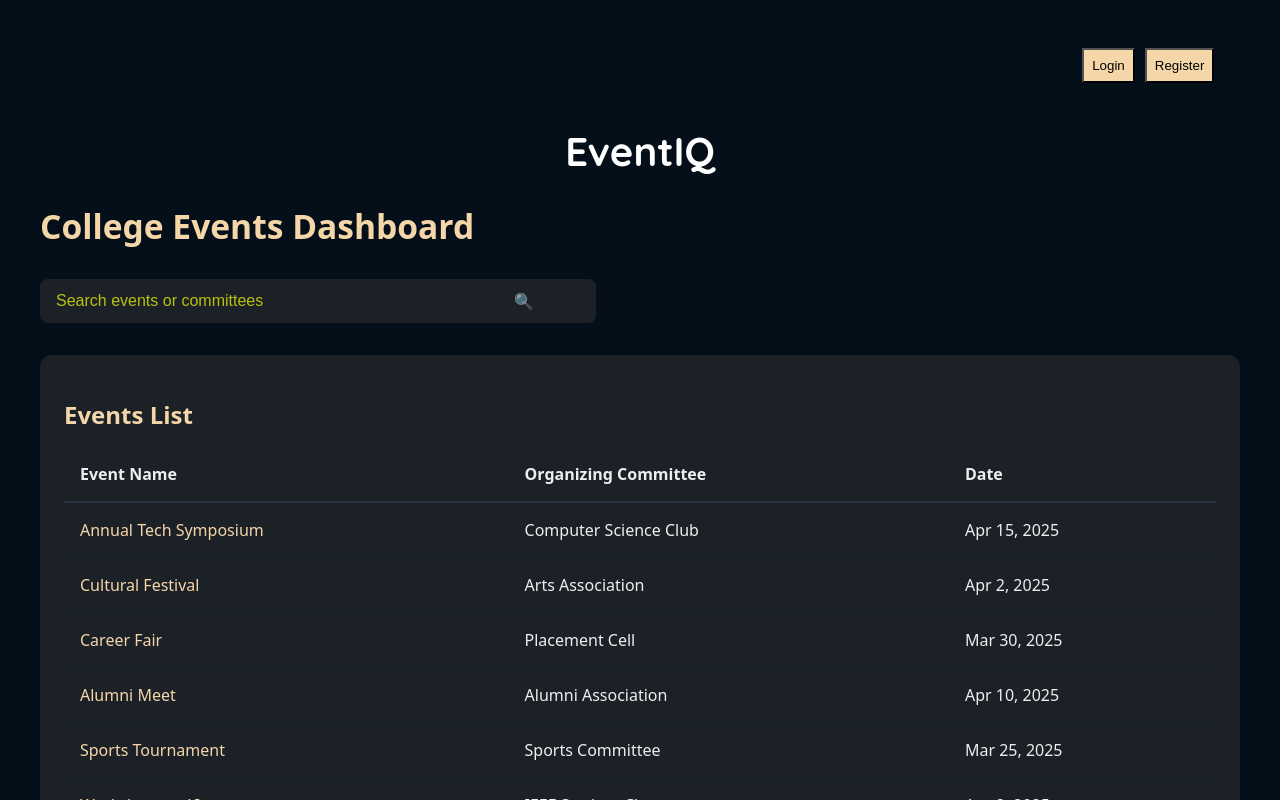
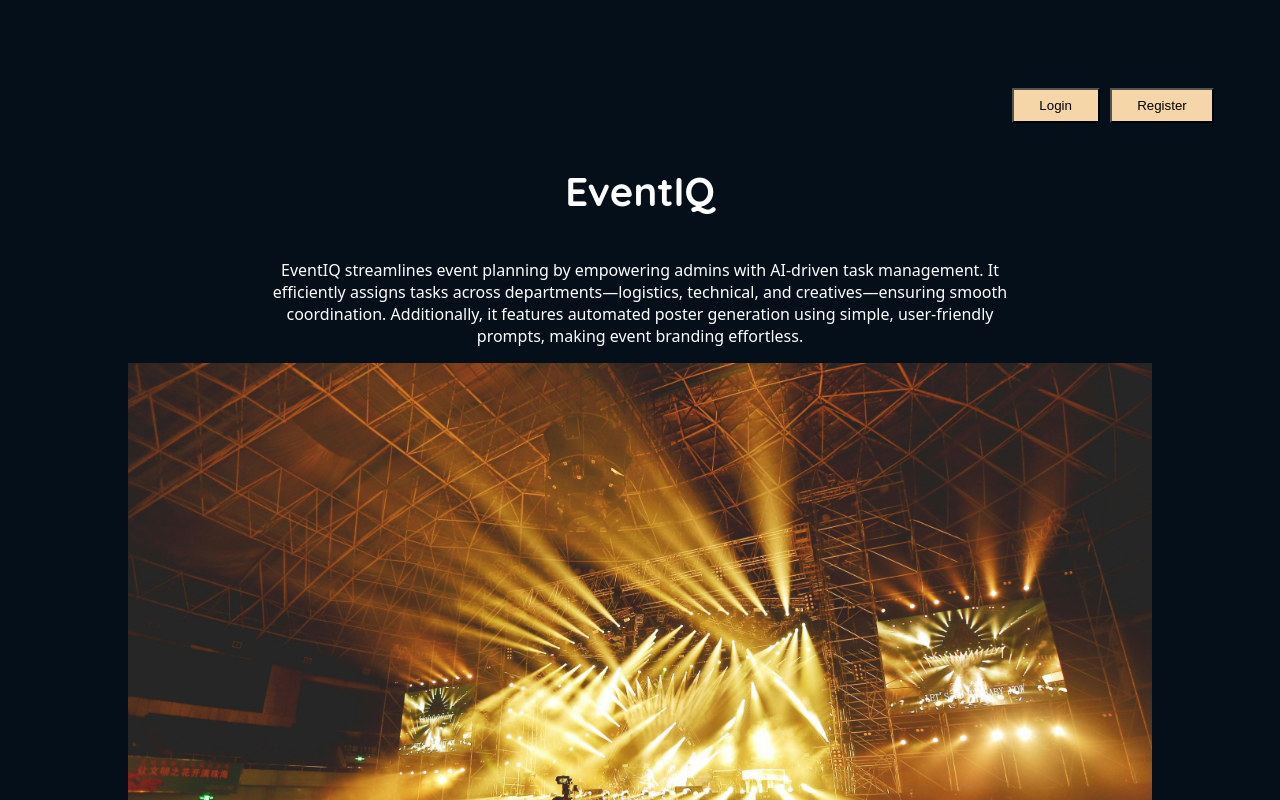
Before and after one commit to Samyak-Vishrani/EventIQ-SPIT_HackXplore, a React (Vite) app: page / in a window 1280 px wide. Shown: the top 800 px of the page. Built offline with nearby package versions, Linux system fonts and the light colour scheme.

Commit message:
intro page done

```diff
--- a/src/pages/Intro.jsx
+++ b/src/pages/Intro.jsx
@@ -1,7 +1,13 @@
-import React, { useState } from 'react';
+import React, { useEffect, useState } from 'react';
 import '../styles/Intro.css';
+import bg_1 from "../assets/bg-1.jpg";
+import { useNavigate } from 'react-router-dom';
+import url from "../apis/urls";
 
 const Intro = () => {
+
+  const navigate = useNavigate();
+
   const [events, setEvents] = useState([
     { id: 1, eventName: "Annual Tech Symposium", committee: "Computer Science Club", date: "2025-04-15", venue: "Main Auditorium", status: "Upcoming" },
     { id: 2, eventName: "Cultural Festival", committee: "Arts Association", date: "2025-04-02", venue: "College Grounds", status: "Active" },
@@ -36,7 +42,7 @@ const Intro = () => {
   });
 
   const getStatusClass = (status) => {
-    switch(status) {
+    switch (status) {
       case 'Active': return 'status-active';
       case 'Upcoming': return 'status-upcoming';
       case 'Completed': return 'status-completed';
@@ -52,17 +58,28 @@ const Intro = () => {
     });
   };
 
+  const handleLogin = () => {
+    navigate("/login");
+  }
+
+  const handleRegister = () => {
+    navigate("/register");
+  }
+
   return (
     <div className="intro-container">
 
-      <div style={{display:'flex', justifyContent:'right', padding:'2vh 2vw'}}>
-        <button style={{padding:'1vh', background:'var(--light-red)', cursor:'pointer', marginRight:'10px'}}> Login </button>
+      <div style={{ display: 'flex', justifyContent: 'right', padding: '2vh 2vw', marginTop: '5vh' }}>
 
-        <button style={{padding:'1vh', background:'var(--light-red)', cursor:'pointer'}}> Register </button>
+        <button style={{ padding: '1vh 2vw', background: 'var(--light-red)', cursor: 'pointer', marginRight: '10px' }} onClick={handleLogin} > Login </button>
+
+        <button style={{ padding: '1vh 2vw', background: 'var(--light-red)', cursor: 'pointer' }} onClick={handleRegister} > Register </button>
       </div>
 
-      <div>
-        <h1 style={{textAlign:'center', color:'white', fontFamily:'Quicksand', fontWeight:'1000', fontSize:'40px' }}>EventIQ</h1>
+      <div style={{ display: 'flex', flexDirection: 'column', alignItems: 'center' }}>
+        <h1 style={{ textAlign: 'center', color: 'white', fontFamily: 'Quicksand', fontWeight: '1000', fontSize: '40px' }}>EventIQ</h1>
+        <p style={{ color: 'white', textAlign: 'center', width: '60vw' }}>EventIQ streamlines event planning by empowering admins with AI-driven task management. It efficiently assigns tasks across departments—logistics, technical, and creatives—ensuring smooth coordination. Additionally, it features automated poster generation using simple, user-friendly prompts, making event branding effortless.</p>
+        <img style={{ width: '80vw', textAlign: 'center' }} src={bg_1} />
       </div>
 
       <div className="intro-header">
--- a/src/pages/Login.jsx
+++ b/src/pages/Login.jsx
@@ -17,6 +17,8 @@ const Login = () => {
     }));
   };
 
+  Cookies.remove("userId");
+
   const handleLogin = async (e) => {
     e.preventDefault();
     console.log("Logging in with:", { email: formData.email, password: formData.password });
@@ -32,6 +34,7 @@ const Login = () => {
 
       const data = await response.json();
       if (data.user && data.user._id) {
+        Cookies.set("token", data.token)
         Cookies.set("userId", data.user._id, { expires: 7 }); // Store user ID in cookies for 7 days
         console.log("User ID stored in cookies:", data.user._id);
       }
```
